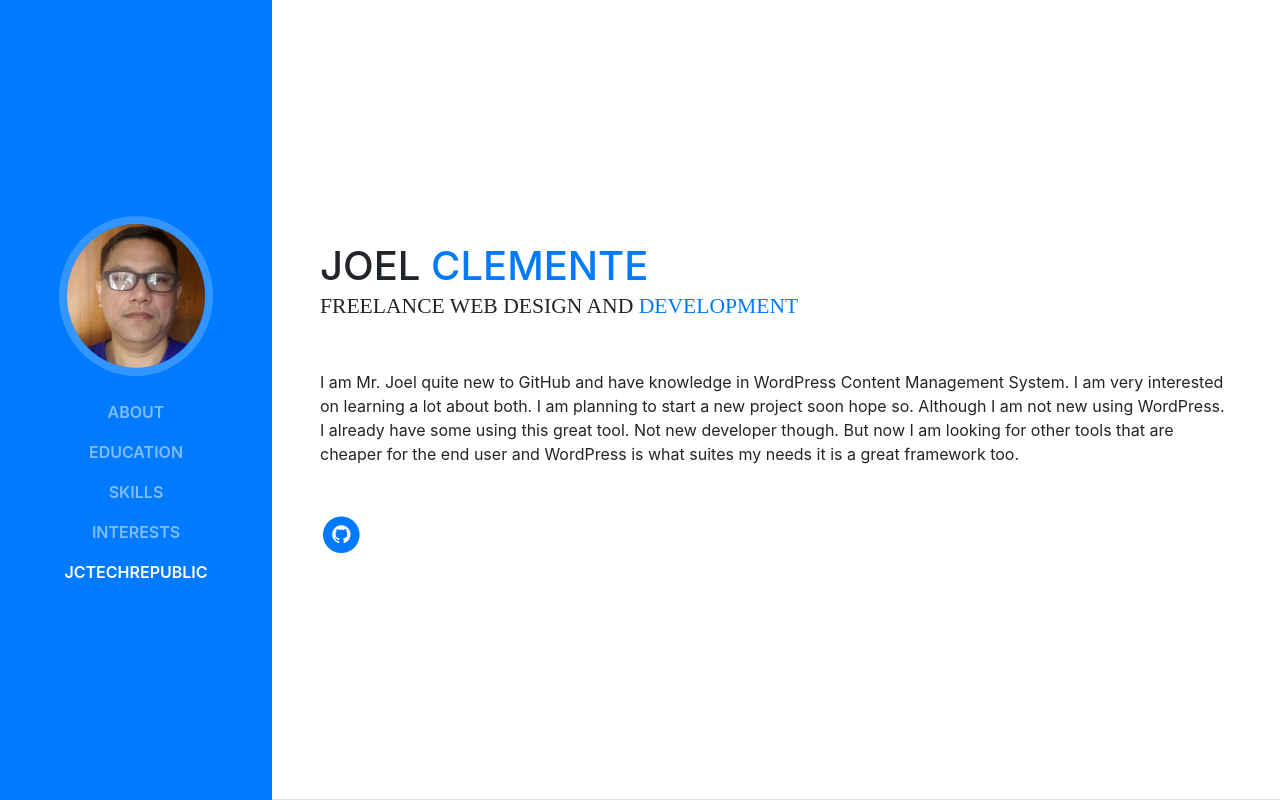
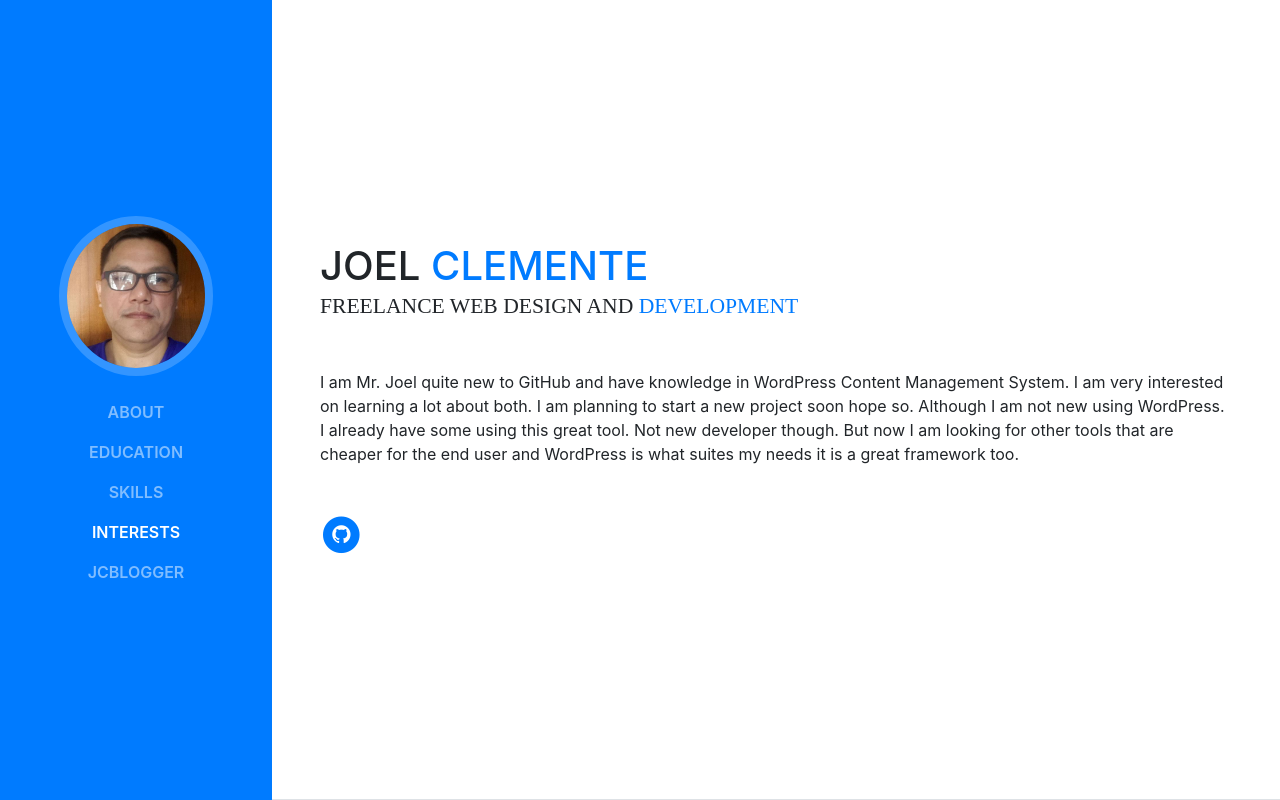
Before and after one commit to joeclemente/joeclemente.github.io, a website with bundled scripts: page index.html in a window 1280 px wide. Shown: the top 800 px of the page. Built offline with nearby package versions, Linux system fonts and the light colour scheme; a web font is replaced by a local one.

Commit message:
Update index.html

```diff
--- a/index.html
+++ b/index.html
@@ -52,7 +52,7 @@
             <a class="nav-link js-scroll-trigger" href="#interests">Interests</a>
           </li>
           <li class="nav-item">
-            <a class="nav-link js-scroll-trigger" href="#jctechrepublic">jctechrepublic</a>
+            <a class="nav-link js-scroll-trigger" href="#jcblogger">jcblogger</a>
           </li>
         </ul>
       </div>
```
